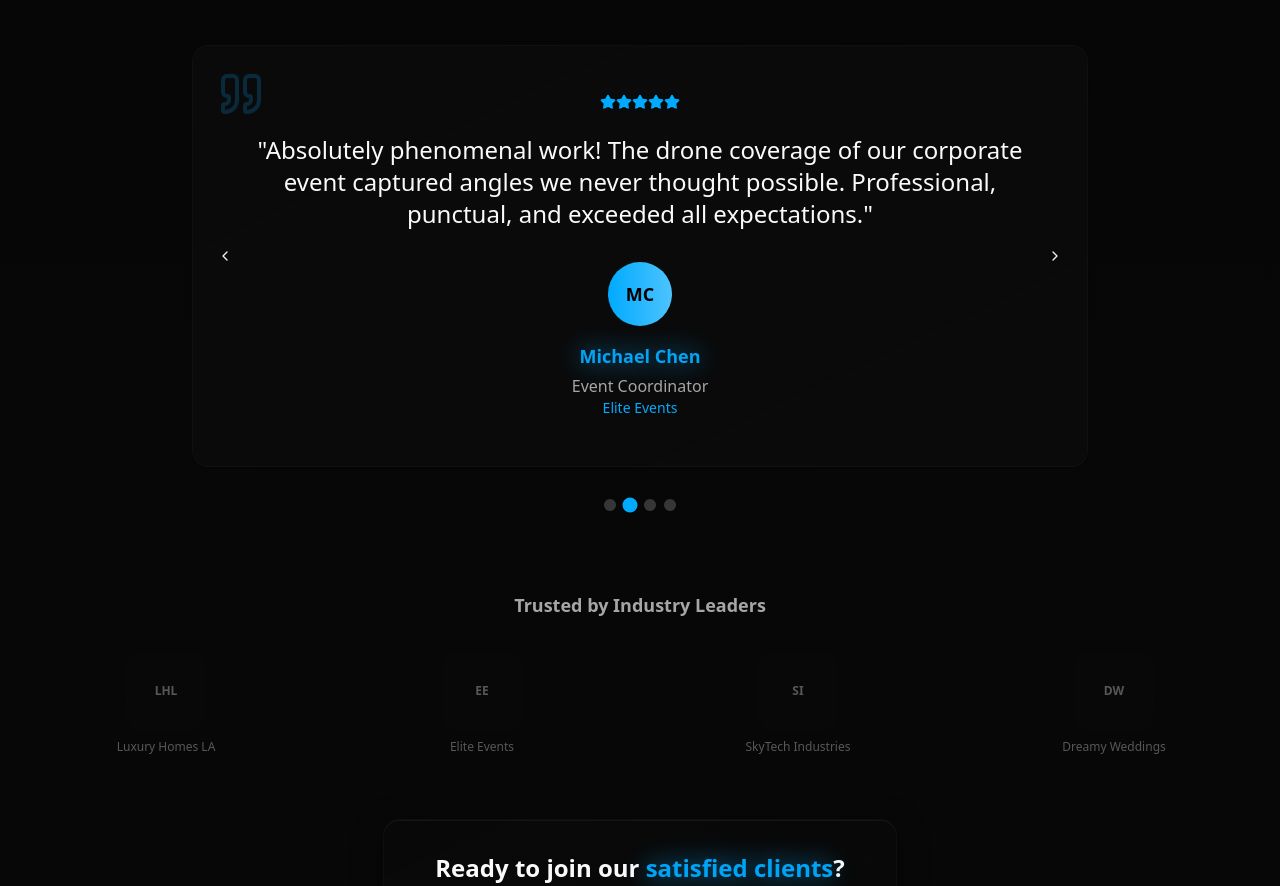
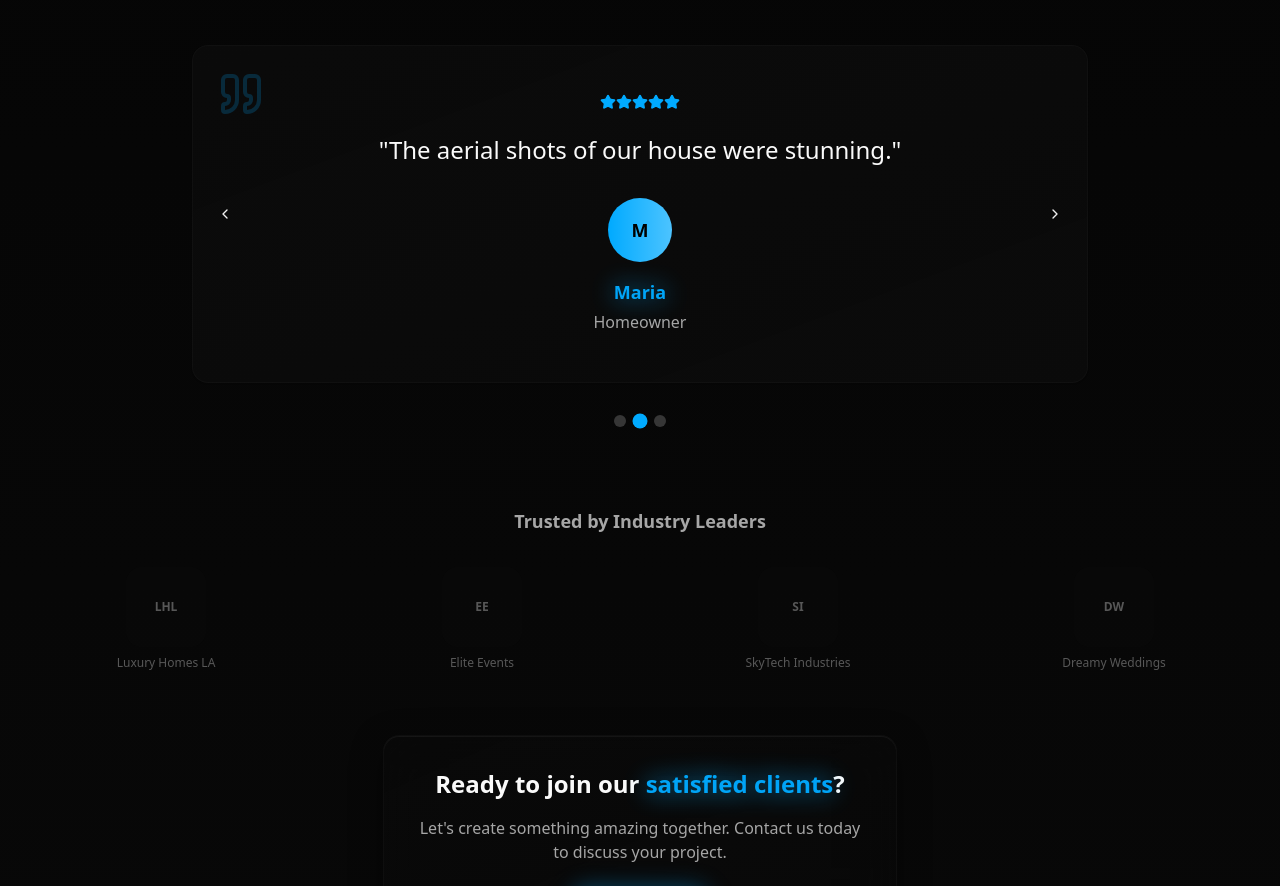
Before and after one commit to DaniePRO93/aereovision, a React (Vite) app: page / in a window 1280 px wide. Shown: the part 5340-6226 px from the top of the page. Built offline with nearby package versions, Linux system fonts and the light colour scheme.

Commit message:
Update client testimonials
Updated client testimonials with new quotes from JD (MTB Rider), Maria (Homeowner), and Leonardo R (Homeowner).

```diff
--- a/src/components/TestimonialsSection.tsx
+++ b/src/components/TestimonialsSection.tsx
@@ -7,39 +7,30 @@ import { Star, ChevronLeft, ChevronRight, Quote } from "lucide-react";
 const testimonials = [
   {
     id: 1,
-    name: "Sarah Johnson",
-    role: "Real Estate Agent",
-    company: "Luxury Homes LA",
-    content: "The aerial footage completely transformed our property listings. We've seen a 40% increase in viewings since working with AeroVision. The quality is simply outstanding.",
+    name: "JD",
+    role: "MTB Rider",
+    company: "",
+    content: "The drone footage made my jumps look amazing. Every jump and turn was captured perfectly!",
     rating: 5,
-    avatar: "SJ"
+    avatar: "JD"
   },
   {
     id: 2,
-    name: "Michael Chen",
-    role: "Event Coordinator",
-    company: "Elite Events",
-    content: "Absolutely phenomenal work! The drone coverage of our corporate event captured angles we never thought possible. Professional, punctual, and exceeded all expectations.",
+    name: "Maria",
+    role: "Homeowner",
+    company: "",
+    content: "The aerial shots of our house were stunning.",
     rating: 5,
-    avatar: "MC"
+    avatar: "M"
   },
   {
     id: 3,
-    name: "David Rodriguez",
-    role: "Marketing Director",
-    company: "SkyTech Industries",
-    content: "The FPV tour of our facility was a game-changer for our marketing campaigns. Creative, smooth, and incredibly engaging. Highly recommend for any business.",
+    name: "Leonardo R",
+    role: "Homeowner",
+    company: "",
+    content: "Loved the smooth drone shots. Showed our home from angles we never imagined.",
     rating: 5,
-    avatar: "DR"
-  },
-  {
-    id: 4,
-    name: "Emma Thompson",
-    role: "Wedding Planner",
-    company: "Dreamy Weddings",
-    content: "The aerial shots from our beach wedding were breathtaking. Every couple asks about drone photography now. AeroVision captures pure magic.",
-    rating: 5,
-    avatar: "ET"
+    avatar: "LR"
   }
 ];
 
```
